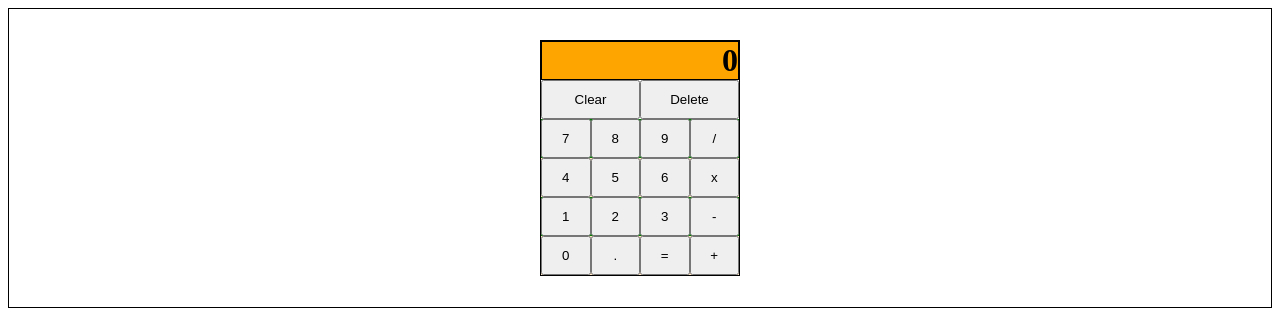
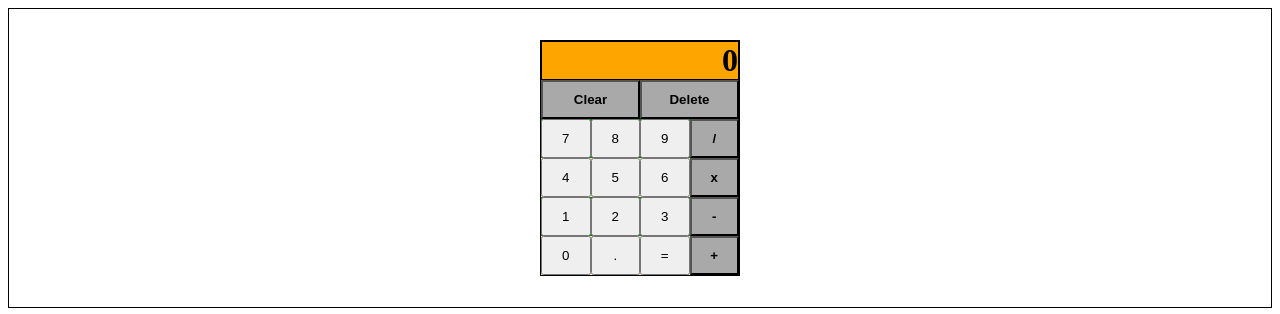
Before and after one commit to massimorunza/calculator, a plain HTML site: page index.html in a window 1280 px wide. Drawn offline with Linux system fonts and the light colour scheme.

Commit message:
just add some cool style, final version for now

```diff
--- a/style.css
+++ b/style.css
@@ -65,3 +65,18 @@ button {
     flex: 1;
     padding: 10px;
 }
+
+.operator {
+    background-color: darkgray;
+    font-weight: bolder;
+}
+
+.clear {
+    background-color: darkgray;
+    font-weight: bolder;
+}
+
+.delete {
+    background-color: darkgray;
+    font-weight: bolder;
+}
```
